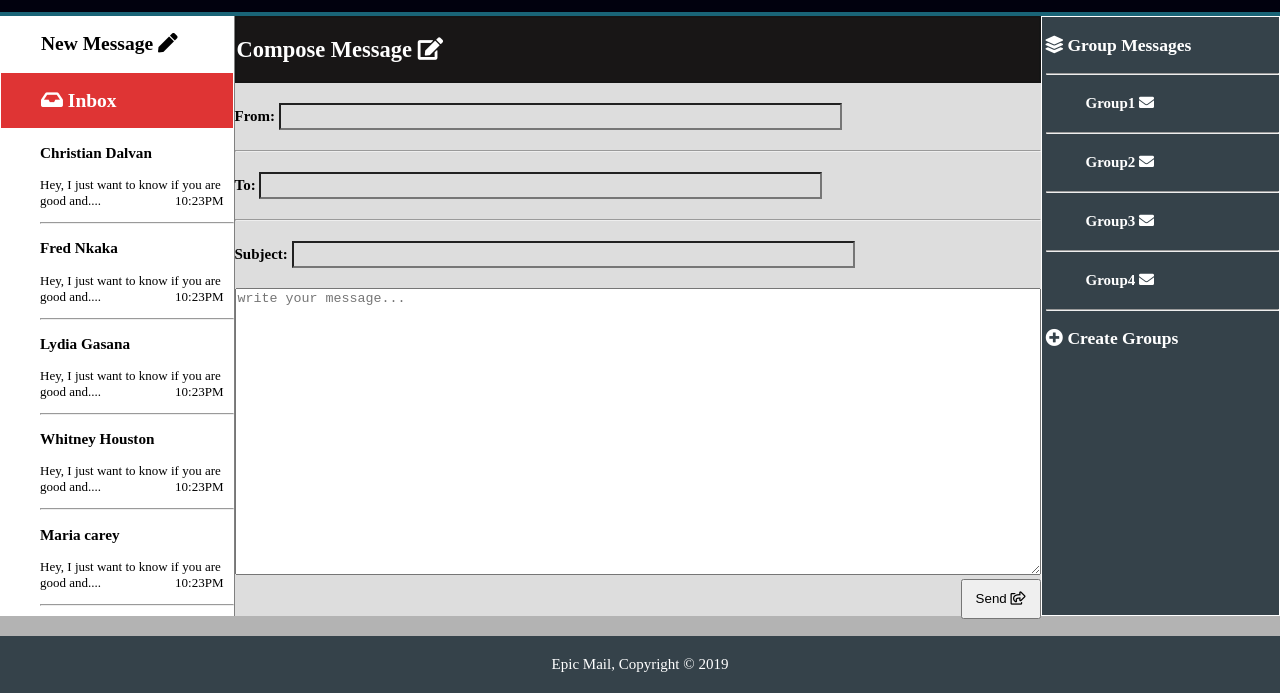
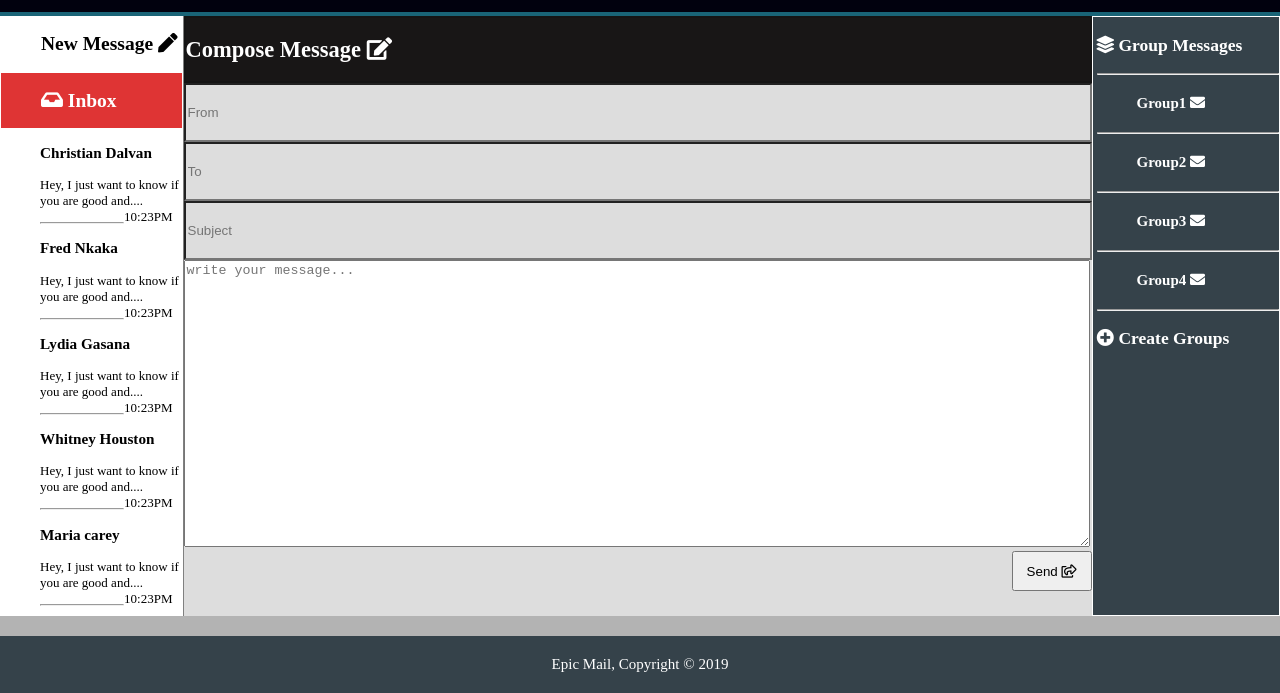
Before and after one commit to raymond42/Epic-mail-challenges-3, a plain HTML site: page UI/HTML/compose.html in a window 1280 px wide. Shown: the part 141-834 px from the top of the page. Drawn offline with Linux system fonts and the light colour scheme; a script that the page names is missing.

Commit message:
modify user input field in compose message page

```diff
--- a/UI/HTML/compose.html
+++ b/UI/HTML/compose.html
@@ -94,15 +94,15 @@
                   <h2>Compose Message <i class="fas fa-edit"></i></h2>
                 </div>
                 <div class="from">
-                  <h4>From: <input type="text"></h4>
+                   <input type="text" placeholder="From">
                 </div>
-                <hr>
+
                 <div class="to">
-                    <h4>To: <input type="text"></h4>
+                  <input type="text" placeholder="To">
                 </div>
-                <hr>
+
                 <div class="subject">
-                    <h4>Subject: <input type="text"></h4>
+                  <input type="text" placeholder="Subject">
                 </div>
                 <div class="text-message">
                   <textarea placeholder="write your message..."></textarea>
--- a/UI/css/style.css
+++ b/UI/css/style.css
@@ -333,13 +333,13 @@ height: 600px;
   color: #FFFFFF
 }
 #compose input{
-  width: 555px;
-  height: 21px;
+  width: 900px;
+  height: 53px;
   background-color: #ddd;
   size: 100%;
 }
 #compose .text-message textarea{
-  width: 800px;
+  width: 900px;
   height: 281px;
 }
 #compose .send-button button{
```
